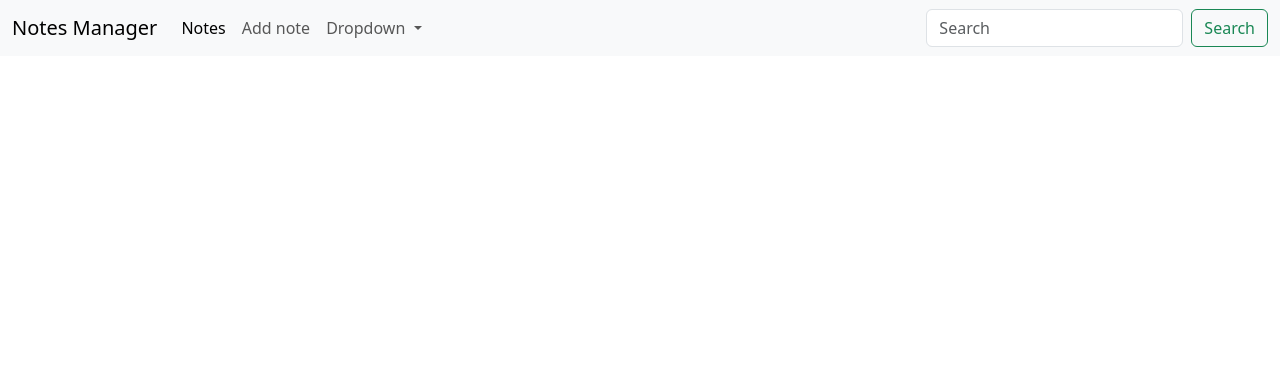
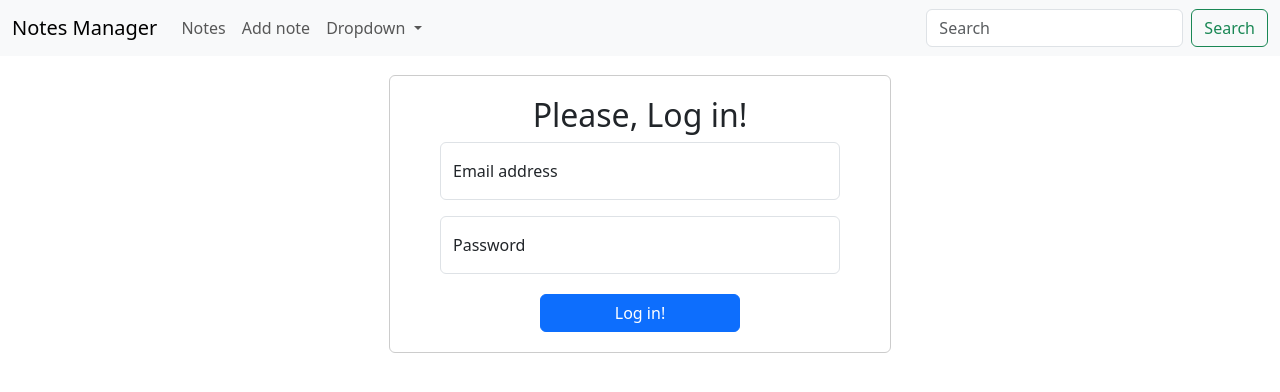
Before and after one commit to schmidtchristopher1/note-manager, an Angular app: page /login in a window 1280 px wide. Before the commit this address led to /. Shown: the top 392 px of the page. Built offline with nearby package versions, Linux system fonts and the light colour scheme.

Commit message:
Add login component with routing and basic styling

```diff
--- a/src/app/app.routes.ts
+++ b/src/app/app.routes.ts
@@ -1,10 +1,12 @@
 import { Routes } from '@angular/router';
 import { NotesListComponent } from './pages/notes-list/notes-list.component';
 import { AddNoteComponent } from './pages/add-note/add-note.component';
+import { LoginComponent } from './pages/login/login.component';
 
 
 export const routes: Routes = [
-    { path: '', redirectTo: '', pathMatch: 'full' },
+    {path: '', redirectTo: 'login', pathMatch: 'full'},
+    {path: 'login', component: LoginComponent},
     { path: 'notes', component: NotesListComponent },
     { path: 'add-note', component: AddNoteComponent },
 ];
--- /dev/null
+++ b/src/app/pages/login/login.component.css
@@ -0,0 +1,29 @@
+.login{
+    width: 500px;
+    outline: 1px solid #ccc;
+    display: flex;
+    flex-direction: column;
+    align-items: center;
+    padding: 20px;
+    border-radius: 5px;
+
+
+
+}
+
+.page{
+    display: flex;
+    justify-content: center;
+    align-items: center;
+    padding : 20px;
+}
+
+button{
+    width: 200px;
+    margin-top: 20px;
+}
+
+input{
+    width: 400px;
+
+}
--- /dev/null
+++ b/src/app/pages/login/login.component.html
@@ -0,0 +1,16 @@
+<div class="page">
+<div class="login">
+ <h2>Please, Log in!</h2>
+<div class="form-floating mb-3">
+    <input type="email" class="form-control" id="floatingInput" placeholder="name@example.com">
+    <label for="floatingInput">Email address</label>
+  </div>
+  <div class="form-floating">
+    <input type="password" class="form-control" id="floatingPassword" placeholder="Password">
+    <label for="floatingPassword">Password</label>
+  </div>
+
+  <button type="submit" class="btn btn-primary">Log in!</button>
+
+</div>
+</div>
```
Also changed, not shown: src/app/pages/login/login.component.ts (added, +11 -0 lines), 1 other file (tests, documents, lock files or other folders).
